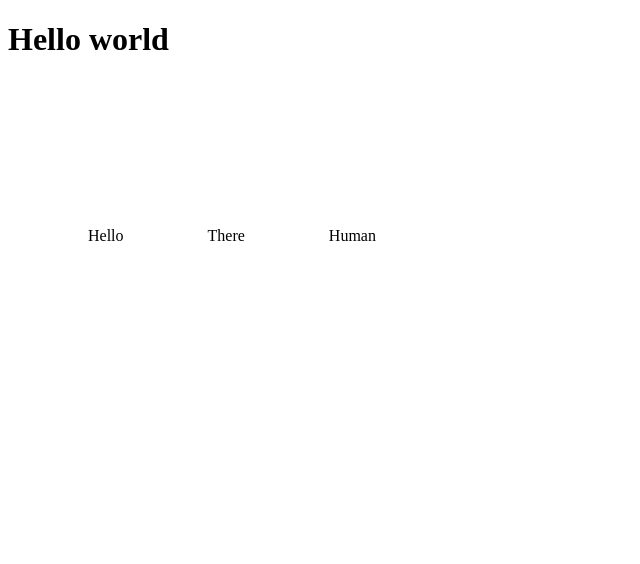
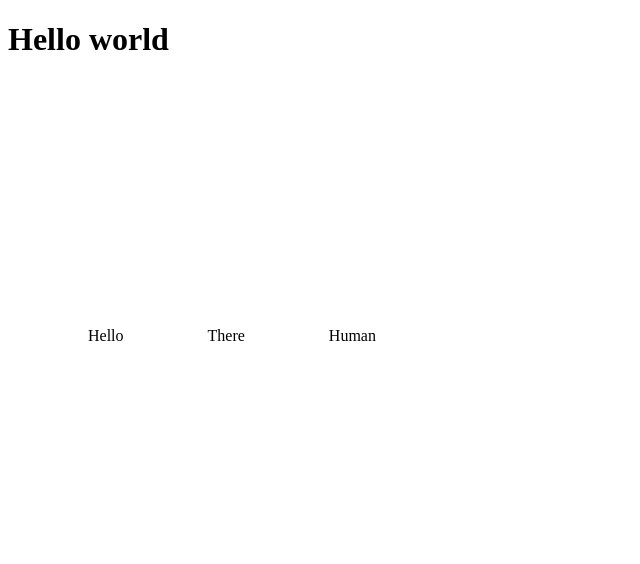
Before and after one commit to MeaganWent/MeaganWent.github.io, a plain HTML site: page index.html in a window 1280 px wide. Shown: the whole page, without its empty margins (0-640 px from the left). Drawn offline with Linux system fonts and the light colour scheme.

Commit message:
Update style.css

```diff
--- a/style.css
+++ b/style.css
@@ -1,6 +1,6 @@
 li {
   display: inline-block;
-  padding: 100px 40px;
+  padding: 200px 40px;
   text-decoration: none;
   text-align: center;
   margin: 21px auto;
```
